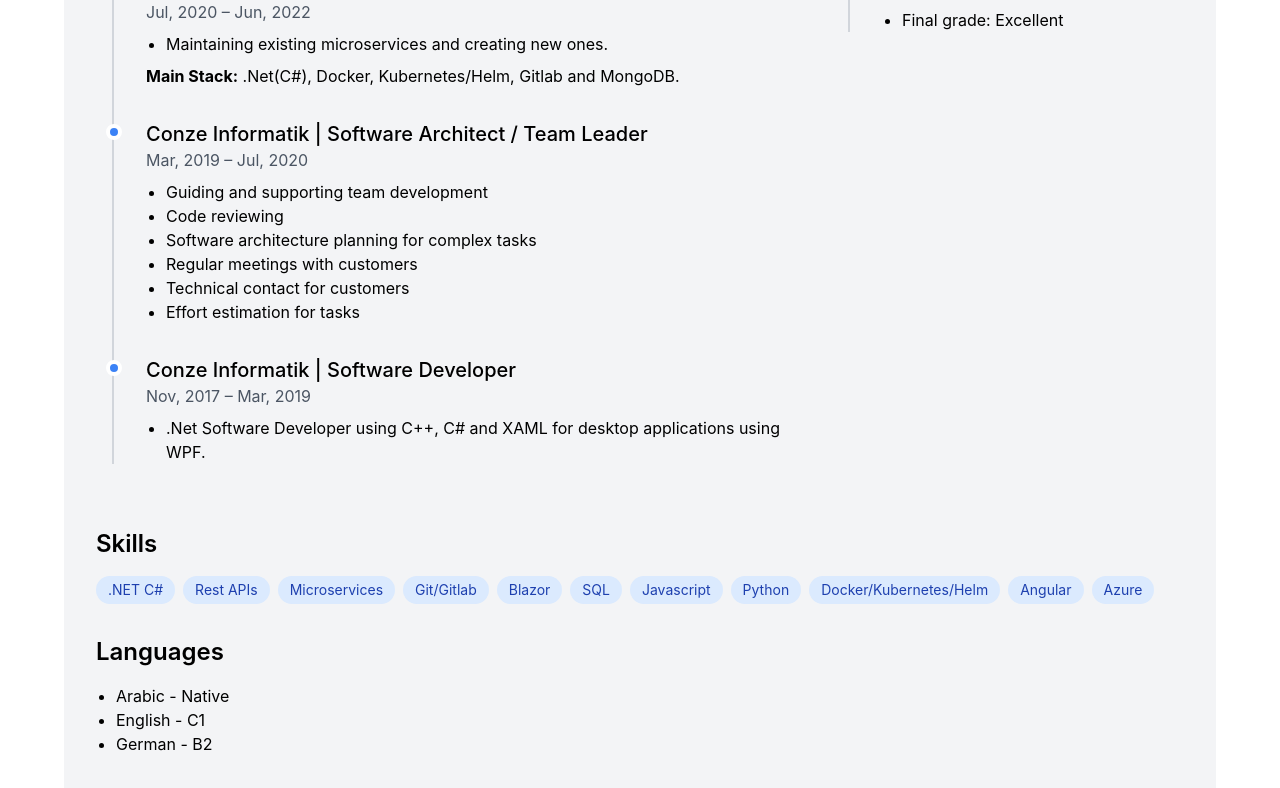
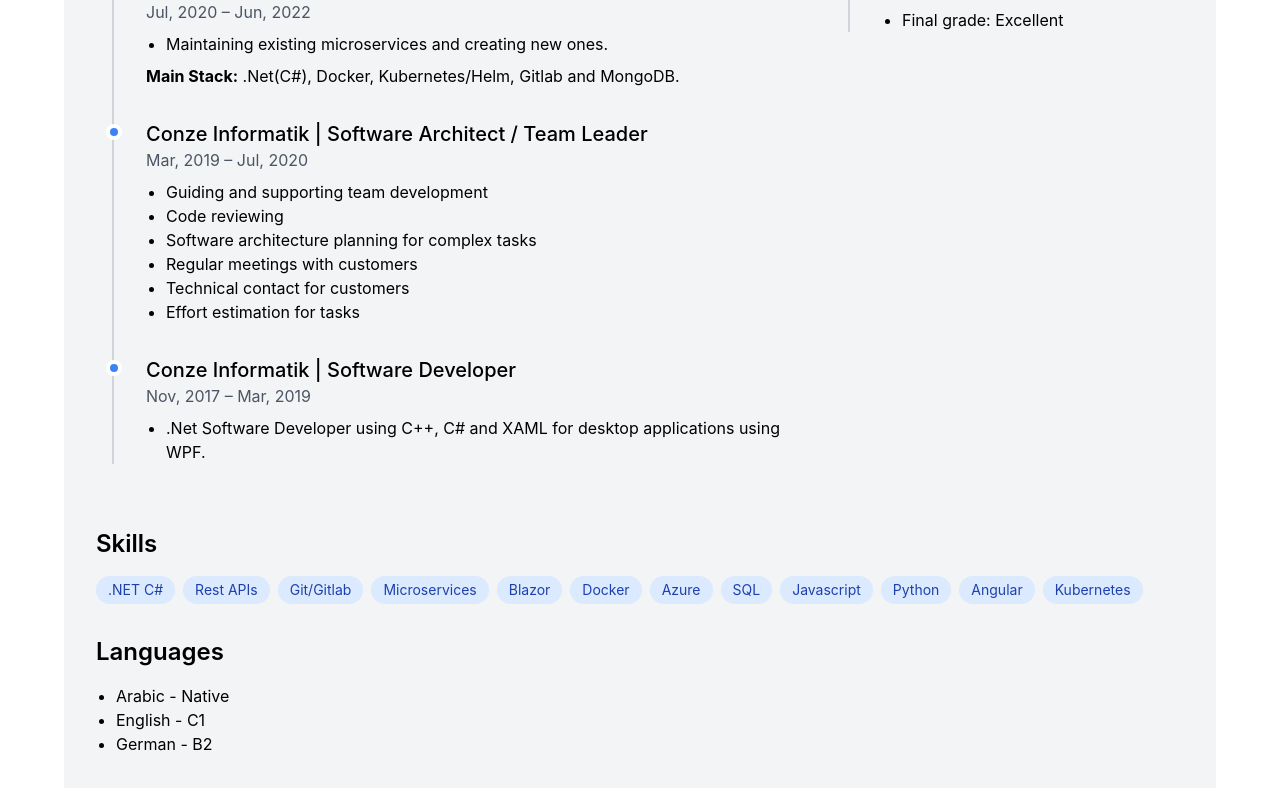
Before and after one commit to 3lwan/3lwan.github.io, a React (Create React App) app: page / in a window 1280 px wide. Shown: the part 548-1336 px from the top of the page. Built offline with nearby package versions, Linux system fonts and the light colour scheme.

Commit message:
Show skill level on hover

```diff
--- a/src/App.js
+++ b/src/App.js
@@ -20,7 +20,66 @@
   </div>
 );
 
+const Skill = ({ name, level }) => {
+  const getColor = (level) => {
+    switch (level) {
+      case 5: return 'rgb(0, 128, 0)'; // dark green
+      case 4: return 'rgb(0, 128, 0)'; // dark green
+      case 3: return 'rgb(204, 204, 0)'; // dark yellow
+      case 2: return 'rgb(255, 140, 0)'; // dark orange
+      case 1: return 'rgb(204, 0, 0)'; // dark red
+      default: return 'rgb(0, 0, 255)'; // dark blue
+    }
+  };
+
+  const getFillPercentage = (level) => {
+    return `${(level / 5) * 100}%`;
+  };
+
+  const getTextColor = (level) => {
+    return level > 3 ? 'white' : 'black';
+  };
+
+  return (
+    <span
+      className="px-3 py-1 rounded-full text-sm relative overflow-hidden group bg-blue-100 text-blue-800"
+      style={{
+        '--skill-color': getColor(level),
+        '--skill-fill': getFillPercentage(level),
+        '--skill-text-color': getTextColor(level),
+      }}
+    >
+      <span
+        className="relative z-10 transition-colors duration-300 group-hover:text-[var(--skill-text-color)]"
+      >
+        {name}
+      </span>
+      <span
+        className="absolute inset-0 opacity-0 group-hover:opacity-100 transition-opacity duration-300"
+        style={{
+          background: `linear-gradient(to right, var(--skill-color) var(--skill-fill), transparent var(--skill-fill))`,
+        }}
+      ></span>
+    </span>
+  );
+};
+
 const App = () => {
+  const skills = [
+    { name: '.NET C#', level: 5 },
+    { name: 'Rest APIs', level: 5 },
+    { name: 'Git/Gitlab', level: 5 },
+    { name: 'Microservices', level: 4 },
+    { name: 'Blazor', level: 4 },
+    { name: 'Docker', level: 4 },
+    { name: 'Azure', level: 3 },
+    { name: 'SQL', level: 3 },
+    { name: 'Javascript', level: 3 },
+    { name: 'Python', level: 2 },
+    { name: 'Angular', level: 2 },
+    { name: 'Kubernetes', level: 1 },
+  ];
+
   return (
     <div className="max-w-6xl mx-auto p-8 bg-gray-100 min-h-screen">
       <header className="mb-8 text-center">
@@ -123,10 +182,8 @@
       <section className="mb-8">
         <h3 className="text-2xl font-semibold mb-4">Skills</h3>
         <div className="flex flex-wrap gap-2">
-          {['.NET C#', 'Rest APIs', 'Microservices', 'Git/Gitlab', 'Blazor', 'SQL', 'Javascript', 'Python', 'Docker/Kubernetes/Helm', 'Angular', 'Azure'].map((skill) => (
-            <span key={skill} className="bg-blue-100 text-blue-800 px-3 py-1 rounded-full text-sm">
-              {skill}
-            </span>
+          {skills.map((skill) => (
+            <Skill key={skill.name} name={skill.name} level={skill.level} />
           ))}
         </div>
       </section>
```
